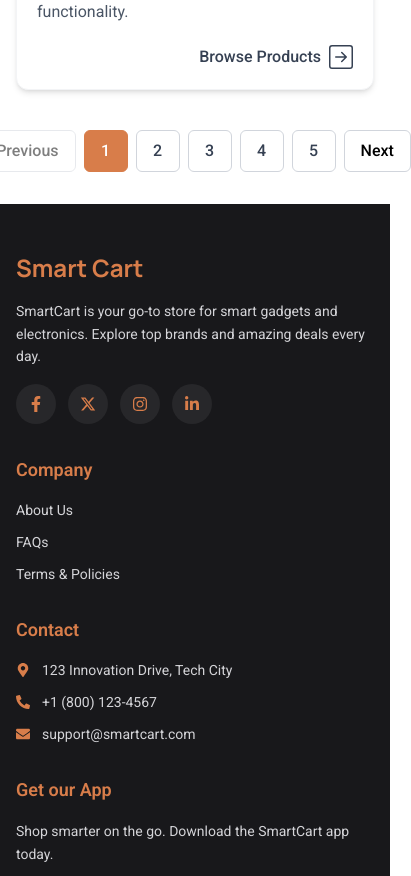
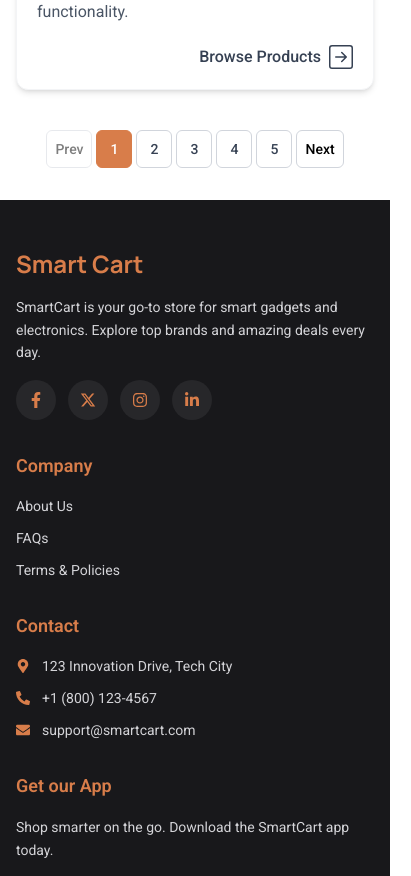
Before and after one commit to Tarek-Salah-Taha/smartCart, a React (Vite) app: page /brands in a window 390 px wide. Shown: the part 6540-7416 px from the top of the page, 411 px wide, since content can reach past the window. Built offline with nearby package versions, Linux system fonts and the light colour scheme.

Commit message:
Deploy to vercel 2

```diff
--- a/src/components/BrandList.tsx
+++ b/src/components/BrandList.tsx
@@ -34,16 +34,102 @@
       </div>
 
       {/* Pagination Controls */}
-      <div className="flex justify-center mt-10 md:mt-12 gap-2">
+      <div className="flex justify-center mt-10 md:mt-12 gap-1 sm:gap-2">
         <button
           onClick={() => goToPage(currentPage - 1)}
           disabled={currentPage === 1}
-          className="px-4 py-2 border border-gray-300 rounded-md hover:bg-gray-100 disabled:opacity-50 disabled:cursor-not-allowed transition-colors duration-200 font-medium"
+          className="px-2 sm:px-4 py-2 border border-gray-300 rounded-md hover:bg-gray-100 disabled:opacity-50 disabled:cursor-not-allowed transition-colors duration-200 font-medium text-sm sm:text-base"
         >
-          Previous
+          <span className="hidden sm:inline">Previous</span>
+          <span className="sm:hidden">Prev</span>
         </button>
 
-        <div className="flex gap-2">
+        <div className="flex gap-1 sm:gap-2 overflow-x-auto max-w-[200px] sm:max-w-none">
+          {/* Mobile: Show limited page numbers */}
+          <div className="flex gap-1 sm:gap-2 sm:hidden">
+            {totalPages <= 5 ? (
+              // Show all pages if 5 or fewer
+              Array.from({ length: totalPages }, (_, i) => (
+                <button
+                  key={i + 1}
+                  onClick={() => goToPage(i + 1)}
+                  className={`px-2 py-2 border rounded-md transition-colors duration-200 font-medium min-w-[36px] text-sm ${
+                    currentPage === i + 1
+                      ? "bg-[#d87d4a] border-[#d87d4a] text-white"
+                      : "border-gray-300 text-gray-700 hover:bg-[#f9f0eb]"
+                  }`}
+                >
+                  {i + 1}
+                </button>
+              ))
+            ) : (
+              // Show condensed pagination for more than 5 pages
+              <>
+                {currentPage > 2 && (
+                  <>
+                    <button
+                      onClick={() => goToPage(1)}
+                      className="px-2 py-2 border border-gray-300 rounded-md text-gray-700 hover:bg-[#f9f0eb] transition-colors duration-200 font-medium min-w-[36px] text-sm"
+                    >
+                      1
+                    </button>
+                    {currentPage > 3 && (
+                      <span className="px-1 py-2 text-gray-400 text-sm">
+                        ...
+                      </span>
+                    )}
+                  </>
+                )}
+
+                {Array.from({ length: Math.min(3, totalPages) }, (_, i) => {
+                  let pageNum;
+                  if (currentPage <= 2) {
+                    pageNum = i + 1;
+                  } else if (currentPage >= totalPages - 1) {
+                    pageNum = totalPages - 2 + i;
+                  } else {
+                    pageNum = currentPage - 1 + i;
+                  }
+
+                  if (pageNum > 0 && pageNum <= totalPages) {
+                    return (
+                      <button
+                        key={pageNum}
+                        onClick={() => goToPage(pageNum)}
+                        className={`px-2 py-2 border rounded-md transition-colors duration-200 font-medium min-w-[36px] text-sm ${
+                          currentPage === pageNum
+                            ? "bg-[#d87d4a] border-[#d87d4a] text-white"
+                            : "border-gray-300 text-gray-700 hover:bg-[#f9f0eb]"
+                        }`}
+                      >
+                        {pageNum}
+                      </button>
+                    );
+                  }
+                  return null;
+                })}
+
+                {currentPage < totalPages - 1 && (
+                  <>
+                    {currentPage < totalPages - 2 && (
+                      <span className="px-1 py-2 text-gray-400 text-sm">
+                        ...
+                      </span>
+                    )}
+                    <button
+                      onClick={() => goToPage(totalPages)}
+                      className="px-2 py-2 border border-gray-300 rounded-md text-gray-700 hover:bg-[#f9f0eb] transition-colors duration-200 font-medium min-w-[36px] text-sm"
+                    >
+                      {totalPages}
+                    </button>
+                  </>
+                )}
+              </>
+            )}
+          </div>
+
+          {/* Desktop: Show all pages */}
+          <div className="hidden sm:flex gap-2">
             {Array.from({ length: totalPages }, (_, i) => (
               <button
                 key={i + 1}
@@ -58,13 +144,15 @@
               </button>
             ))}
           </div>
+        </div>
 
         <button
           onClick={() => goToPage(currentPage + 1)}
           disabled={currentPage === totalPages}
-          className="px-4 py-2 border border-gray-300 rounded-md hover:bg-gray-100 disabled:opacity-50 disabled:cursor-not-allowed transition-colors duration-200 font-medium"
+          className="px-2 sm:px-4 py-2 border border-gray-300 rounded-md hover:bg-gray-100 disabled:opacity-50 disabled:cursor-not-allowed transition-colors duration-200 font-medium text-sm sm:text-base"
         >
-          Next
+          <span className="hidden sm:inline">Next</span>
+          <span className="sm:hidden">Next</span>
         </button>
       </div>
     </>
--- a/src/pages/Products.tsx
+++ b/src/pages/Products.tsx
@@ -62,20 +62,100 @@
 
       {/* Pagination Controls */}
       {totalPages > 1 && (
-        <div className="flex flex-col items-center mt-12">
-          <div className="text-sm text-gray-500 mb-4">
+        <div className="flex flex-col items-center mt-8 sm:mt-12">
+          <div className="text-xs sm:text-sm text-gray-500 mb-3 sm:mb-4">
             Page {currentPage} of {totalPages}
           </div>
 
-          <div className="flex flex-wrap justify-center gap-2">
+          <div className="flex flex-wrap justify-center gap-1 sm:gap-2 px-4">
             <button
               onClick={() => goToPage(currentPage - 1)}
               disabled={currentPage === 1}
-              className="px-4 py-2 rounded-lg border border-gray-300 hover:bg-gray-50 disabled:opacity-50 disabled:cursor-not-allowed transition-colors duration-200 font-medium"
+              className="px-2 sm:px-4 py-2 rounded-lg border border-gray-300 hover:bg-gray-50 disabled:opacity-50 disabled:cursor-not-allowed transition-colors duration-200 font-medium text-sm sm:text-base"
             >
-              Previous
+              <span className="hidden sm:inline">Previous</span>
+              <span className="sm:hidden">Prev</span>
             </button>
 
+            {/* Mobile view: Show fewer pages */}
+            <div className="flex gap-1 sm:hidden">
+              {totalPages <= 5 ? (
+                // Show all pages if 5 or fewer
+                Array.from({ length: totalPages }, (_, i) => {
+                  const pageNumber = i + 1;
+                  return (
+                    <button
+                      key={pageNumber}
+                      onClick={() => goToPage(pageNumber)}
+                      className={`min-w-[36px] px-2 py-2 rounded-lg border transition-colors duration-200 font-medium text-sm ${
+                        currentPage === pageNumber
+                          ? "bg-[#d87d4a] text-white border-[#d87d4a]"
+                          : "border-gray-300 text-gray-700 hover:bg-gray-50"
+                      }`}
+                    >
+                      {pageNumber}
+                    </button>
+                  );
+                })
+              ) : (
+                // Show condensed version for many pages
+                <>
+                  {/* First page */}
+                  {currentPage > 2 && (
+                    <>
+                      <button
+                        onClick={() => goToPage(1)}
+                        className="min-w-[36px] px-2 py-2 rounded-lg border border-gray-300 text-gray-700 hover:bg-gray-50 transition-colors duration-200 font-medium text-sm"
+                      >
+                        1
+                      </button>
+                      {currentPage > 3 && (
+                        <span className="px-1 py-2 text-gray-400 text-xs">
+                          ...
+                        </span>
+                      )}
+                    </>
+                  )}
+
+                  {/* Current page and adjacent pages */}
+                  {[currentPage - 1, currentPage, currentPage + 1]
+                    .filter((page) => page >= 1 && page <= totalPages)
+                    .map((pageNumber) => (
+                      <button
+                        key={pageNumber}
+                        onClick={() => goToPage(pageNumber)}
+                        className={`min-w-[36px] px-2 py-2 rounded-lg border transition-colors duration-200 font-medium text-sm ${
+                          currentPage === pageNumber
+                            ? "bg-[#d87d4a] text-white border-[#d87d4a]"
+                            : "border-gray-300 text-gray-700 hover:bg-gray-50"
+                        }`}
+                      >
+                        {pageNumber}
+                      </button>
+                    ))}
+
+                  {/* Last page */}
+                  {currentPage < totalPages - 1 && (
+                    <>
+                      {currentPage < totalPages - 2 && (
+                        <span className="px-1 py-2 text-gray-400 text-xs">
+                          ...
+                        </span>
+                      )}
+                      <button
+                        onClick={() => goToPage(totalPages)}
+                        className="min-w-[36px] px-2 py-2 rounded-lg border border-gray-300 text-gray-700 hover:bg-gray-50 transition-colors duration-200 font-medium text-sm"
+                      >
+                        {totalPages}
+                      </button>
+                    </>
+                  )}
+                </>
+              )}
+            </div>
+
+            {/* Desktop view: Original logic with responsive adjustments */}
+            <div className="hidden sm:flex gap-2">
               {Array.from({ length: totalPages }, (_, i) => {
                 const pageNumber = i + 1;
                 // Show limited page numbers with ellipsis for many pages
@@ -83,7 +163,8 @@
                   totalPages <= 7 ||
                   pageNumber === 1 ||
                   pageNumber === totalPages ||
-                (pageNumber >= currentPage - 1 && pageNumber <= currentPage + 1)
+                  (pageNumber >= currentPage - 1 &&
+                    pageNumber <= currentPage + 1)
                 ) {
                   return (
                     <button
@@ -103,20 +184,22 @@
                   pageNumber === currentPage + 2
                 ) {
                   return (
-                  <span key={pageNumber} className="px-2 py-2">
+                    <span key={pageNumber} className="px-2 py-2 text-gray-400">
                       ...
                     </span>
                   );
                 }
                 return null;
               })}
+            </div>
 
             <button
               onClick={() => goToPage(currentPage + 1)}
               disabled={currentPage === totalPages}
-              className="px-4 py-2 rounded-lg border border-gray-300 hover:bg-gray-50 disabled:opacity-50 disabled:cursor-not-allowed transition-colors duration-200 font-medium"
+              className="px-2 sm:px-4 py-2 rounded-lg border border-gray-300 hover:bg-gray-50 disabled:opacity-50 disabled:cursor-not-allowed transition-colors duration-200 font-medium text-sm sm:text-base"
             >
-              Next
+              <span className="hidden sm:inline">Next</span>
+              <span className="sm:hidden">Next</span>
             </button>
           </div>
         </div>
```
Lines whose indentation alone changed are shown as unchanged.
